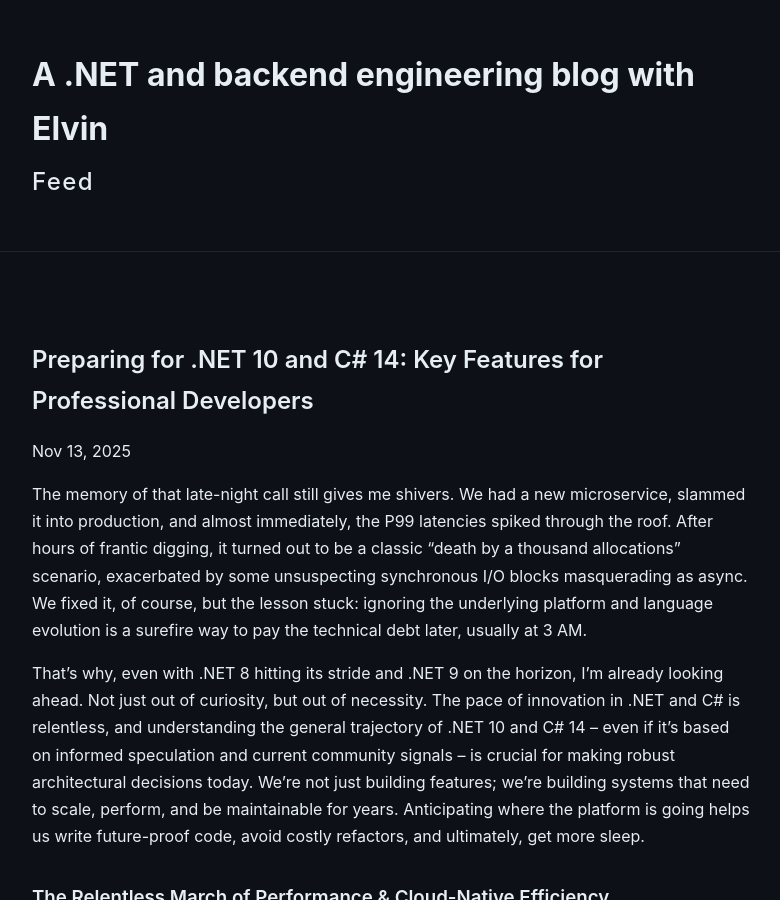
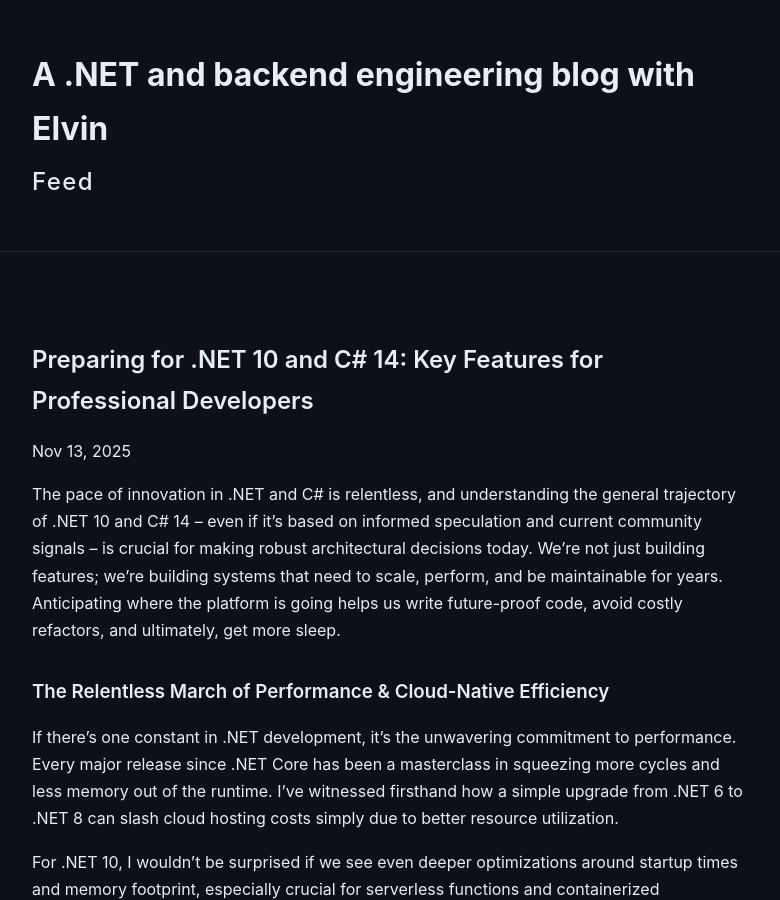
Before and after one commit to elweezy/blog-bot, a Jekyll site: the page built from _posts/2025-11-13-preparing-for-net-10-and-c-14-key-features-for-professional-developers.md, in a window 1280 px wide and 900 px high. Shown: the whole window, without its empty margins (248-1028 px from the left). Built offline with Jekyll 4.4.1, drawn with Linux system fonts in a browser that asks for light colours.

Commit message:
Refactor post

```diff
--- a/_posts/2025-11-13-preparing-for-net-10-and-c-14-key-features-for-professional-developers.md
+++ b/_posts/2025-11-13-preparing-for-net-10-and-c-14-key-features-for-professional-developers.md
@@ -6,9 +6,7 @@ categories: dotnet blog
 canonical_url: "https://dev.to/cristiansifuentes/new-features-in-net-10-c-14-the-experts-playbook-2025-2pe5"
 ---
 
-The memory of that late-night call still gives me shivers. We had a new microservice, slammed it into production, and almost immediately, the P99 latencies spiked through the roof. After hours of frantic digging, it turned out to be a classic "death by a thousand allocations" scenario, exacerbated by some unsuspecting synchronous I/O blocks masquerading as async. We fixed it, of course, but the lesson stuck: ignoring the underlying platform and language evolution is a surefire way to pay the technical debt later, usually at 3 AM.
-
-That's why, even with .NET 8 hitting its stride and .NET 9 on the horizon, I'm already looking ahead. Not just out of curiosity, but out of necessity. The pace of innovation in .NET and C# is relentless, and understanding the general trajectory of .NET 10 and C# 14 – even if it's based on informed speculation and current community signals – is crucial for making robust architectural decisions today. We're not just building features; we're building systems that need to scale, perform, and be maintainable for years. Anticipating where the platform is going helps us write future-proof code, avoid costly refactors, and ultimately, get more sleep.
+The pace of innovation in .NET and C# is relentless, and understanding the general trajectory of .NET 10 and C# 14 – even if it's based on informed speculation and current community signals – is crucial for making robust architectural decisions today. We're not just building features; we're building systems that need to scale, perform, and be maintainable for years. Anticipating where the platform is going helps us write future-proof code, avoid costly refactors, and ultimately, get more sleep.
 
 ### The Relentless March of Performance & Cloud-Native Efficiency
 
@@ -16,9 +14,9 @@ If there's one constant in .NET development, it's the unwavering commitment to p
 
 For .NET 10, I wouldn't be surprised if we see even deeper optimizations around startup times and memory footprint, especially crucial for serverless functions and containerized microservices where every millisecond and megabyte counts. Think further refinements in:
 
-*   **Native AOT:** While already present, the Holy Grail of truly "compile once, run anywhere, small footprint" for more complex scenarios is still being chased. I expect .NET 10 to broaden the applicability of Native AOT, making it more seamless for larger applications with intricate dependency graphs or reflection needs. This means faster cold starts and drastically reduced memory usage, directly translating to lower cloud bills for bursting workloads.
-*   **JIT and GC enhancements:** These are the unsung heroes. Every release brings subtle but significant improvements here. We can expect even smarter garbage collection algorithms and JIT optimizations that better understand modern processor architectures and common coding patterns. This isn't about new APIs, it's about the code you already write suddenly becoming faster.
-*   **Networking and I/O:** The underlying `Sockets` and `Stream` APIs are constantly refined. For high-throughput services, better performance here could mean handling more concurrent connections with the same hardware, delaying the need for scaling out.
+- **Native AOT:** While already present, the Holy Grail of truly "compile once, run anywhere, small footprint" for more complex scenarios is still being chased. I expect .NET 10 to broaden the applicability of Native AOT, making it more seamless for larger applications with intricate dependency graphs or reflection needs. This means faster cold starts and drastically reduced memory usage, directly translating to lower cloud bills for bursting workloads.
+- **JIT and GC enhancements:** These are the unsung heroes. Every release brings subtle but significant improvements here. We can expect even smarter garbage collection algorithms and JIT optimizations that better understand modern processor architectures and common coding patterns. This isn't about new APIs, it's about the code you already write suddenly becoming faster.
+- **Networking and I/O:** The underlying `Sockets` and `Stream` APIs are constantly refined. For high-throughput services, better performance here could mean handling more concurrent connections with the same hardware, delaying the need for scaling out.
 
 The real win here isn't just raw speed; it's the ability to build more resilient, cost-effective cloud-native applications without having to manually micro-optimize every single line of code. The runtime does more of the heavy lifting.
 
@@ -28,9 +26,9 @@ C# has been on a fantastic journey of evolving without becoming unwieldy. From `
 
 While specific features are always under wraps until closer to release, I anticipate a focus on:
 
-*   **Further syntactic sugar for common patterns:** Think more powerful collection expressions that extend beyond simple arrays/lists, potentially for dictionaries or custom enumerable types. Or perhaps more fluent ways to declare and initialize properties directly within primary constructors without manual backing fields or cumbersome assignments.
-*   **Enhanced type safety and compile-time checks:** Building on nullability and exhaustive pattern matching, C# 14 could introduce features that catch more logical errors at compile time, reducing runtime bugs. This might involve better ways to model discriminated unions (though that's a long shot for C# 14, it's a desired feature) or more explicit handling of certain value semantics.
-*   **Improved asynchronous programming ergonomics:** While `async`/`await` is foundational, there are still edge cases and boilerplate. I'm hoping for some niceties around `Task` creation, pooling, or even more concise ways to handle `async void` scenarios (though ideally, we avoid those).
+- **Further syntactic sugar for common patterns:** Think more powerful collection expressions that extend beyond simple arrays/lists, potentially for dictionaries or custom enumerable types. Or perhaps more fluent ways to declare and initialize properties directly within primary constructors without manual backing fields or cumbersome assignments.
+- **Enhanced type safety and compile-time checks:** Building on nullability and exhaustive pattern matching, C# 14 could introduce features that catch more logical errors at compile time, reducing runtime bugs. This might involve better ways to model discriminated unions (though that's a long shot for C# 14, it's a desired feature) or more explicit handling of certain value semantics.
+- **Improved asynchronous programming ergonomics:** While `async`/`await` is foundational, there are still edge cases and boilerplate. I'm hoping for some niceties around `Task` creation, pooling, or even more concise ways to handle `async void` scenarios (though ideally, we avoid those).
 
 For instance, consider how we currently work with configuration binding in a minimal API. It's already quite clean, but C# 14 might offer even more expressive ways to define and inject configuration directly into a service without requiring a full class definition.
 
@@ -195,14 +193,14 @@ public class Program
 
 This code snippet demonstrates a few production-level patterns that will continue to be relevant, and likely enhanced, in .NET 10 and C# 14:
 
-*   **Minimal APIs:** For lean, high-performance HTTP endpoints.
-*   **Dependency Injection:** Central to modular and testable applications. The `Channel<EventMessage>` is registered as a singleton and injected, allowing loose coupling between the API endpoint and the background processing service.
-*   **Background Services (`IHostedService`):** For offloading work from the request path, making APIs more responsive. The `EventProcessorService` reads from a channel, decoupling event reception from processing.
-*   **`System.Threading.Channels`:** An incredibly powerful primitive for producer-consumer patterns. This allows the API to quickly accept events and immediately return, while the `BackgroundService` handles the more time-consuming (and potentially failure-prone) processing. This is crucial for maintaining low API latency under load.
-*   **Structured Logging:** Using `ILogger` with scopes and named parameters ensures our logs are rich and easily queryable in tools like Elastic Stack or Application Insights. The `BeginScope` call adds `EventId` and `Source` to all logs within that processing context, invaluable for tracing issues.
-*   **`ValueTask` for Performance:** The `DummyExternalClient` uses `ValueTask` for `ProcessEventAsync`. This is a deliberate choice for operations that might frequently complete synchronously or involve pooled resources, potentially reducing allocations compared to `Task` and improving performance in hot paths.
-*   **Async Streams (`await foreach`):** Makes consuming asynchronous sequences (like reading from a channel) natural and efficient.
-*   **Robust Error Handling & Cancellation:** Each asynchronous step considers `CancellationToken` and has specific `try-catch` blocks, demonstrating how to build resilient services.
+- **Minimal APIs:** For lean, high-performance HTTP endpoints.
+- **Dependency Injection:** Central to modular and testable applications. The `Channel<EventMessage>` is registered as a singleton and injected, allowing loose coupling between the API endpoint and the background processing service.
+- **Background Services (`IHostedService`):** For offloading work from the request path, making APIs more responsive. The `EventProcessorService` reads from a channel, decoupling event reception from processing.
+- **`System.Threading.Channels`:** An incredibly powerful primitive for producer-consumer patterns. This allows the API to quickly accept events and immediately return, while the `BackgroundService` handles the more time-consuming (and potentially failure-prone) processing. This is crucial for maintaining low API latency under load.
+- **Structured Logging:** Using `ILogger` with scopes and named parameters ensures our logs are rich and easily queryable in tools like Elastic Stack or Application Insights. The `BeginScope` call adds `EventId` and `Source` to all logs within that processing context, invaluable for tracing issues.
+- **`ValueTask` for Performance:** The `DummyExternalClient` uses `ValueTask` for `ProcessEventAsync`. This is a deliberate choice for operations that might frequently complete synchronously or involve pooled resources, potentially reducing allocations compared to `Task` and improving performance in hot paths.
+- **Async Streams (`await foreach`):** Makes consuming asynchronous sequences (like reading from a channel) natural and efficient.
+- **Robust Error Handling & Cancellation:** Each asynchronous step considers `CancellationToken` and has specific `try-catch` blocks, demonstrating how to build resilient services.
 
 In a C# 14 world, the dictionary initialization for `telemetryTags` or the `BeginScope` might become even more concise with improved collection expressions. Similarly, the setup of the `Channel` could potentially benefit from new resource management keywords if they emerge, making its lifetime explicit and safer. The underlying runtime in .NET 10 would make this entire setup run with greater efficiency, lower memory footprint, and faster startup, especially if Native AOT is more widely applicable.
 
@@ -212,11 +210,11 @@ With every new release, certain patterns become outdated or less efficient.
 
 1.  **Blocking I/O:** The most common killer of scalability. Chasing down `await .GetAwaiter().GetResult()` or `Task.Wait()` in hot paths is a painful rite of passage. In .NET 10, with even more emphasis on async efficiency, truly asynchronous operations are paramount. If you're doing database calls, HTTP requests, or file I/O, make sure they are `async`/`await` all the way down. The `Channel` example above is a perfect way to shift expensive async work off the request thread entirely.
 2.  **Excessive `Task` Allocations:** While `Task` is excellent, creating a new `Task` for every minor asynchronous operation can accumulate overhead. `ValueTask` (as shown in the `DummyExternalClient`) or `IValueTaskSource` for more advanced scenarios should be considered for hot paths where allocations are a concern. This is where .NET 10's runtime optimizations will implicitly help, but conscious choices at the code level still matter.
-3.  **Untamed Logging:** Just `Console.WriteLine` or unstructured logging makes debugging distributed systems a nightmare. Modern .NET applications *must* use `ILogger` with structured logging, semantic events, and correlation IDs (like those in `BeginScope`) for effective observability. `.NET 10` will likely make this even easier to integrate with tools like OpenTelemetry.
+3.  **Untamed Logging:** Just `Console.WriteLine` or unstructured logging makes debugging distributed systems a nightmare. Modern .NET applications _must_ use `ILogger` with structured logging, semantic events, and correlation IDs (like those in `BeginScope`) for effective observability. `.NET 10` will likely make this even easier to integrate with tools like OpenTelemetry.
 4.  **Ignoring Compiler Warnings and Analyzers:** C# has powerful static analysis capabilities. Tools like Roslyn analyzers, even custom ones, can catch issues (like potential deadlocks or misconfigurations) long before they hit production. Rely on them. With C# 14, I expect even more sophisticated analyzers to ship out of the box, pushing more checks to compile-time.
 
 ### Looking Ahead
 
 Staying current with .NET is less about chasing the latest shiny object and more about practical survival in a rapidly evolving tech landscape. The continuous focus on performance, developer ergonomics, and cloud-native readiness means that understanding and adopting new features from releases like .NET 10 and C# 14 isn't optional; it's a fundamental part of building scalable, maintainable, and cost-effective systems.
 
-So, don't just upgrade when you *have* to. Keep an eye on the previews, read the discussions, and experiment. Because the next time you're debugging a P99 latency spike, you'll be glad you understood the tools at your disposal, and you just might be leveraging a feature that shipped in .NET 10 to effortlessly fix it.
+So, don't just upgrade when you _have_ to. Keep an eye on the previews, read the discussions, and experiment. Because the next time you're debugging a P99 latency spike, you'll be glad you understood the tools at your disposal, and you just might be leveraging a feature that shipped in .NET 10 to effortlessly fix it.
```
